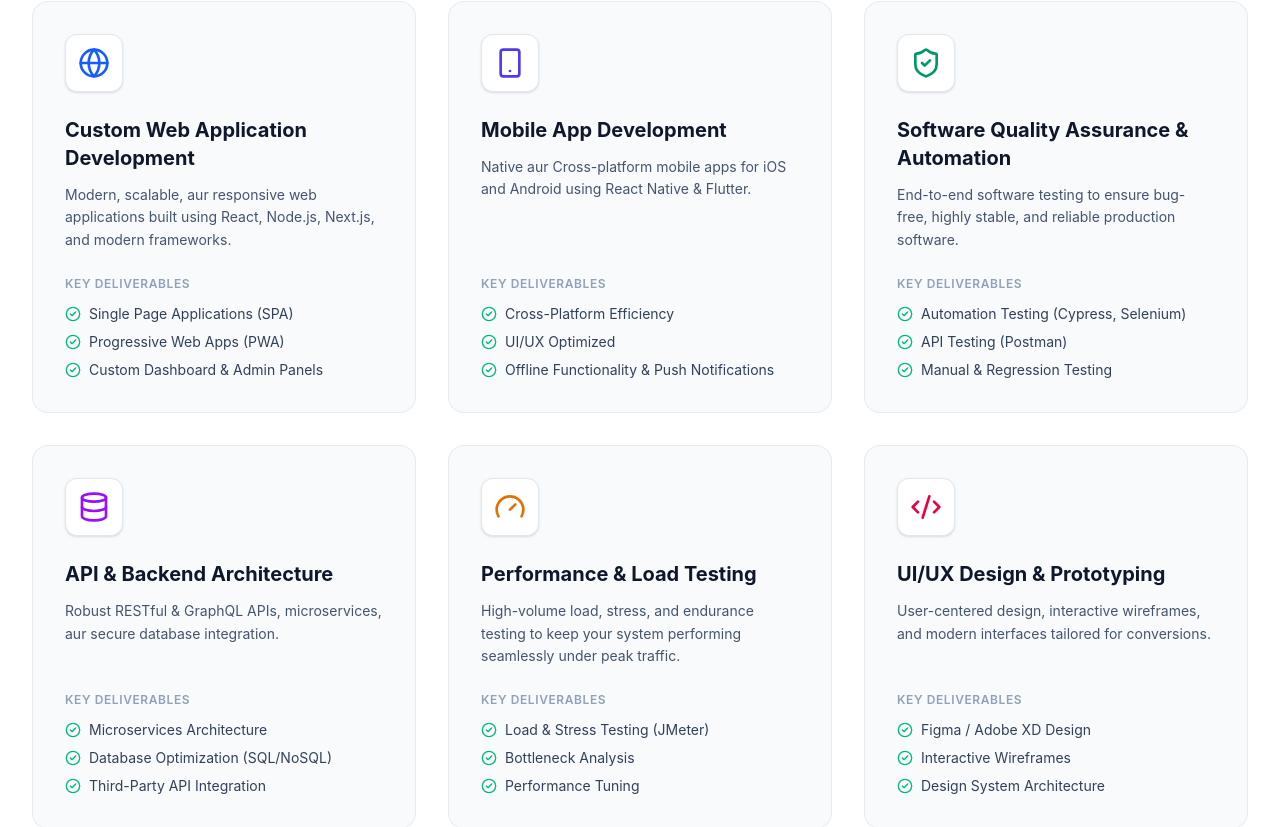
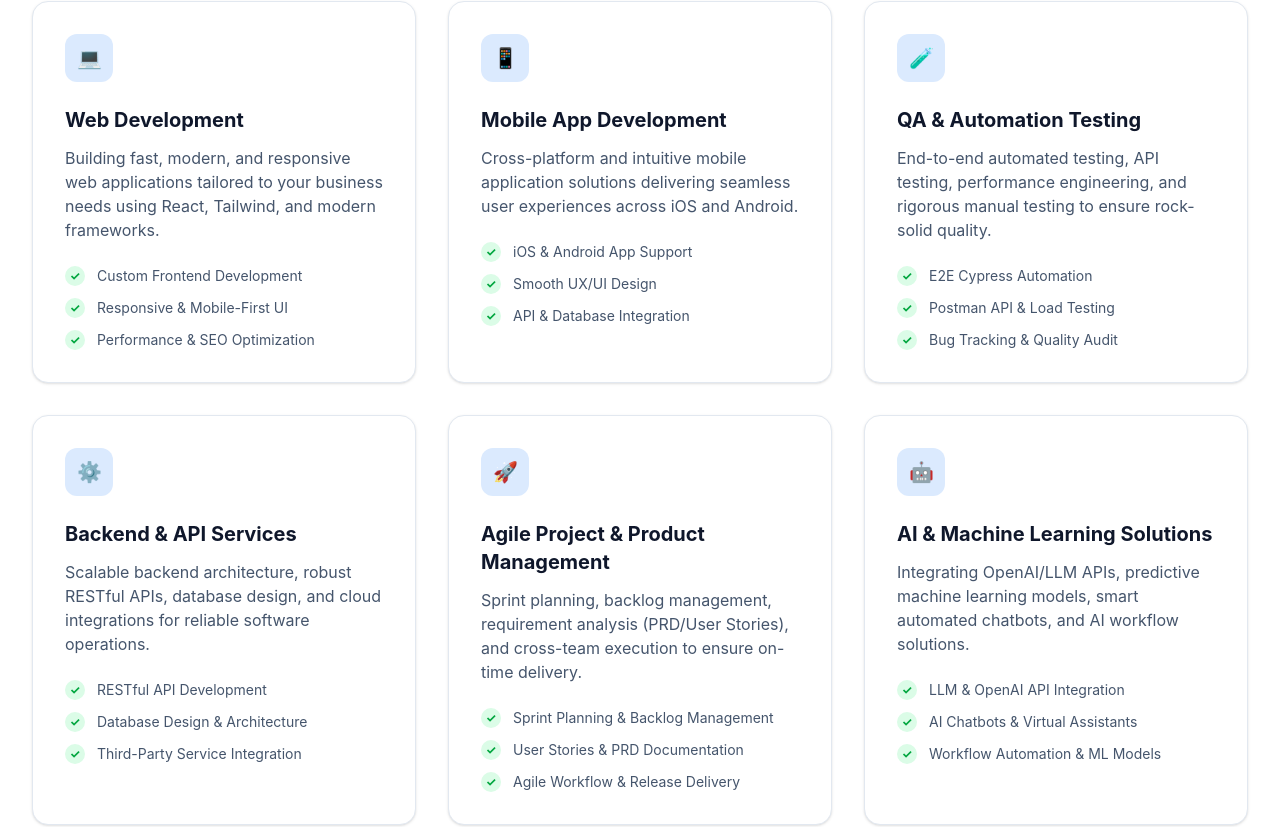
Before and after one commit to sarmad-sqa/TechStack-Solutions, a React (Vite) app: page / in a window 1280 px wide. Shown: the part 987-1814 px from the top of the page. Built offline with nearby package versions, Linux system fonts and the light colour scheme.

Commit message:
New Services Added

```diff
--- a/src/App.jsx
+++ b/src/App.jsx
@@ -188,26 +188,155 @@ export default function App() {
           </div>
 
          <div className="grid grid-cols-1 md:grid-cols-2 lg:grid-cols-3 gap-8">
-            {filteredServices.map((service) => (
-              <div key={service.id} className="bg-slate-50 rounded-2xl p-8 border border-slate-200/80 hover:border-blue-300 hover:shadow-xl transition-all duration-300 flex flex-col justify-between">
-                <div>
-                  <div className="p-3 bg-white w-fit rounded-xl border border-slate-200 shadow-sm mb-6">{service.icon}</div>
-                  <h3 className="text-xl font-bold text-slate-900 mb-3">{service.title}</h3>
-                  <p className="text-slate-600 mb-6 leading-relaxed text-sm">{service.description}</p>
+      {/* 1. Web Development */}
+      <div className="bg-white p-8 rounded-2xl border border-slate-200 shadow-sm hover:shadow-md transition">
+        <div className="w-12 h-12 bg-blue-100 text-blue-600 rounded-xl flex items-center justify-center mb-6 font-bold text-xl">
+          💻
         </div>
-                <div>
-                  <h4 className="text-xs font-semibold text-slate-400 uppercase tracking-wider mb-3">Key Deliverables</h4>
-                  <ul className="space-y-2">
-                    {service.features.map((feature, i) => (
-                      <li key={i} className="flex items-center text-sm text-slate-700 gap-2">
-                        <CheckCircle2 className="w-4 h-4 text-emerald-500 shrink-0" />
-                        <span>{feature}</span>
+        <h3 className="text-xl font-bold text-slate-900 mb-3">Web Development</h3>
+        <p className="text-slate-600 mb-6">
+          Building fast, modern, and responsive web applications tailored to your business needs using React, Tailwind, and modern frameworks.
+        </p>
+        <ul className="space-y-3">
+          <li className="flex items-center text-sm text-slate-600">
+            <span className="w-5 h-5 bg-green-100 text-green-600 rounded-full flex items-center justify-center text-xs mr-3 font-bold">✓</span>
+            Custom Frontend Development
           </li>
-                    ))}
+          <li className="flex items-center text-sm text-slate-600">
+            <span className="w-5 h-5 bg-green-100 text-green-600 rounded-full flex items-center justify-center text-xs mr-3 font-bold">✓</span>
+            Responsive & Mobile-First UI
+          </li>
+          <li className="flex items-center text-sm text-slate-600">
+            <span className="w-5 h-5 bg-green-100 text-green-600 rounded-full flex items-center justify-center text-xs mr-3 font-bold">✓</span>
+            Performance & SEO Optimization
+          </li>
         </ul>
       </div>
+
+      {/* 2. Mobile App Development */}
+      <div className="bg-white p-8 rounded-2xl border border-slate-200 shadow-sm hover:shadow-md transition">
+        <div className="w-12 h-12 bg-blue-100 text-blue-600 rounded-xl flex items-center justify-center mb-6 font-bold text-xl">
+          📱
         </div>
-            ))}
+        <h3 className="text-xl font-bold text-slate-900 mb-3">Mobile App Development</h3>
+        <p className="text-slate-600 mb-6">
+          Cross-platform and intuitive mobile application solutions delivering seamless user experiences across iOS and Android.
+        </p>
+        <ul className="space-y-3">
+          <li className="flex items-center text-sm text-slate-600">
+            <span className="w-5 h-5 bg-green-100 text-green-600 rounded-full flex items-center justify-center text-xs mr-3 font-bold">✓</span>
+            iOS & Android App Support
+          </li>
+          <li className="flex items-center text-sm text-slate-600">
+            <span className="w-5 h-5 bg-green-100 text-green-600 rounded-full flex items-center justify-center text-xs mr-3 font-bold">✓</span>
+            Smooth UX/UI Design
+          </li>
+          <li className="flex items-center text-sm text-slate-600">
+            <span className="w-5 h-5 bg-green-100 text-green-600 rounded-full flex items-center justify-center text-xs mr-3 font-bold">✓</span>
+            API & Database Integration
+          </li>
+        </ul>
+      </div>
+
+      {/* 3. QA & Automation Testing */}
+      <div className="bg-white p-8 rounded-2xl border border-slate-200 shadow-sm hover:shadow-md transition">
+        <div className="w-12 h-12 bg-blue-100 text-blue-600 rounded-xl flex items-center justify-center mb-6 font-bold text-xl">
+          🧪
+        </div>
+        <h3 className="text-xl font-bold text-slate-900 mb-3">QA & Automation Testing</h3>
+        <p className="text-slate-600 mb-6">
+          End-to-end automated testing, API testing, performance engineering, and rigorous manual testing to ensure rock-solid quality.
+        </p>
+        <ul className="space-y-3">
+          <li className="flex items-center text-sm text-slate-600">
+            <span className="w-5 h-5 bg-green-100 text-green-600 rounded-full flex items-center justify-center text-xs mr-3 font-bold">✓</span>
+            E2E Cypress Automation
+          </li>
+          <li className="flex items-center text-sm text-slate-600">
+            <span className="w-5 h-5 bg-green-100 text-green-600 rounded-full flex items-center justify-center text-xs mr-3 font-bold">✓</span>
+            Postman API & Load Testing
+          </li>
+          <li className="flex items-center text-sm text-slate-600">
+            <span className="w-5 h-5 bg-green-100 text-green-600 rounded-full flex items-center justify-center text-xs mr-3 font-bold">✓</span>
+            Bug Tracking & Quality Audit
+          </li>
+        </ul>
+      </div>
+
+      {/* 4. Backend & API Services */}
+      <div className="bg-white p-8 rounded-2xl border border-slate-200 shadow-sm hover:shadow-md transition">
+        <div className="w-12 h-12 bg-blue-100 text-blue-600 rounded-xl flex items-center justify-center mb-6 font-bold text-xl">
+          ⚙️
+        </div>
+        <h3 className="text-xl font-bold text-slate-900 mb-3">Backend & API Services</h3>
+        <p className="text-slate-600 mb-6">
+          Scalable backend architecture, robust RESTful APIs, database design, and cloud integrations for reliable software operations.
+        </p>
+        <ul className="space-y-3">
+          <li className="flex items-center text-sm text-slate-600">
+            <span className="w-5 h-5 bg-green-100 text-green-600 rounded-full flex items-center justify-center text-xs mr-3 font-bold">✓</span>
+            RESTful API Development
+          </li>
+          <li className="flex items-center text-sm text-slate-600">
+            <span className="w-5 h-5 bg-green-100 text-green-600 rounded-full flex items-center justify-center text-xs mr-3 font-bold">✓</span>
+            Database Design & Architecture
+          </li>
+          <li className="flex items-center text-sm text-slate-600">
+            <span className="w-5 h-5 bg-green-100 text-green-600 rounded-full flex items-center justify-center text-xs mr-3 font-bold">✓</span>
+            Third-Party Service Integration
+          </li>
+        </ul>
+      </div>
+
+      {/* 5. Project & Product Management */}
+      <div className="bg-white p-8 rounded-2xl border border-slate-200 shadow-sm hover:shadow-md transition">
+        <div className="w-12 h-12 bg-blue-100 text-blue-600 rounded-xl flex items-center justify-center mb-6 font-bold text-xl">
+          🚀
+        </div>
+        <h3 className="text-xl font-bold text-slate-900 mb-3">Agile Project & Product Management</h3>
+        <p className="text-slate-600 mb-6">
+          Sprint planning, backlog management, requirement analysis (PRD/User Stories), and cross-team execution to ensure on-time delivery.
+        </p>
+        <ul className="space-y-3">
+          <li className="flex items-center text-sm text-slate-600">
+            <span className="w-5 h-5 bg-green-100 text-green-600 rounded-full flex items-center justify-center text-xs mr-3 font-bold">✓</span>
+            Sprint Planning & Backlog Management
+          </li>
+          <li className="flex items-center text-sm text-slate-600">
+            <span className="w-5 h-5 bg-green-100 text-green-600 rounded-full flex items-center justify-center text-xs mr-3 font-bold">✓</span>
+            User Stories & PRD Documentation
+          </li>
+          <li className="flex items-center text-sm text-slate-600">
+            <span className="w-5 h-5 bg-green-100 text-green-600 rounded-full flex items-center justify-center text-xs mr-3 font-bold">✓</span>
+            Agile Workflow & Release Delivery
+          </li>
+        </ul>
+      </div>
+
+      {/* 6. AI & Machine Learning Solutions */}
+      <div className="bg-white p-8 rounded-2xl border border-slate-200 shadow-sm hover:shadow-md transition">
+        <div className="w-12 h-12 bg-blue-100 text-blue-600 rounded-xl flex items-center justify-center mb-6 font-bold text-xl">
+          🤖
+        </div>
+        <h3 className="text-xl font-bold text-slate-900 mb-3">AI & Machine Learning Solutions</h3>
+        <p className="text-slate-600 mb-6">
+          Integrating OpenAI/LLM APIs, predictive machine learning models, smart automated chatbots, and AI workflow solutions.
+        </p>
+        <ul className="space-y-3">
+          <li className="flex items-center text-sm text-slate-600">
+            <span className="w-5 h-5 bg-green-100 text-green-600 rounded-full flex items-center justify-center text-xs mr-3 font-bold">✓</span>
+            LLM & OpenAI API Integration
+          </li>
+          <li className="flex items-center text-sm text-slate-600">
+            <span className="w-5 h-5 bg-green-100 text-green-600 rounded-full flex items-center justify-center text-xs mr-3 font-bold">✓</span>
+            AI Chatbots & Virtual Assistants
+          </li>
+          <li className="flex items-center text-sm text-slate-600">
+            <span className="w-5 h-5 bg-green-100 text-green-600 rounded-full flex items-center justify-center text-xs mr-3 font-bold">✓</span>
+            Workflow Automation & ML Models
+          </li>
+        </ul>
+      </div>
     </div>
         </div>
       </section>
```
Lines whose indentation alone changed are shown as unchanged.
